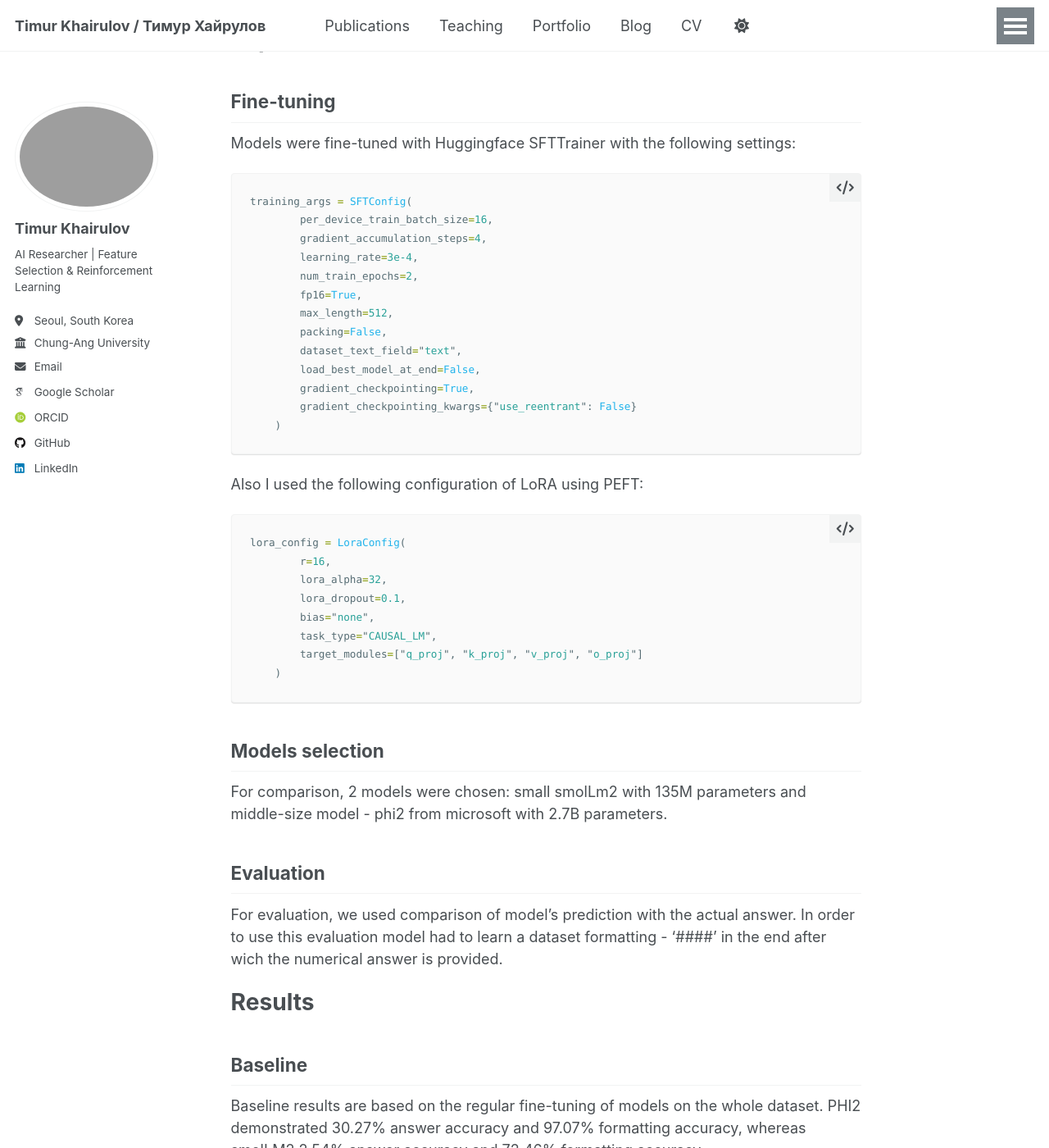
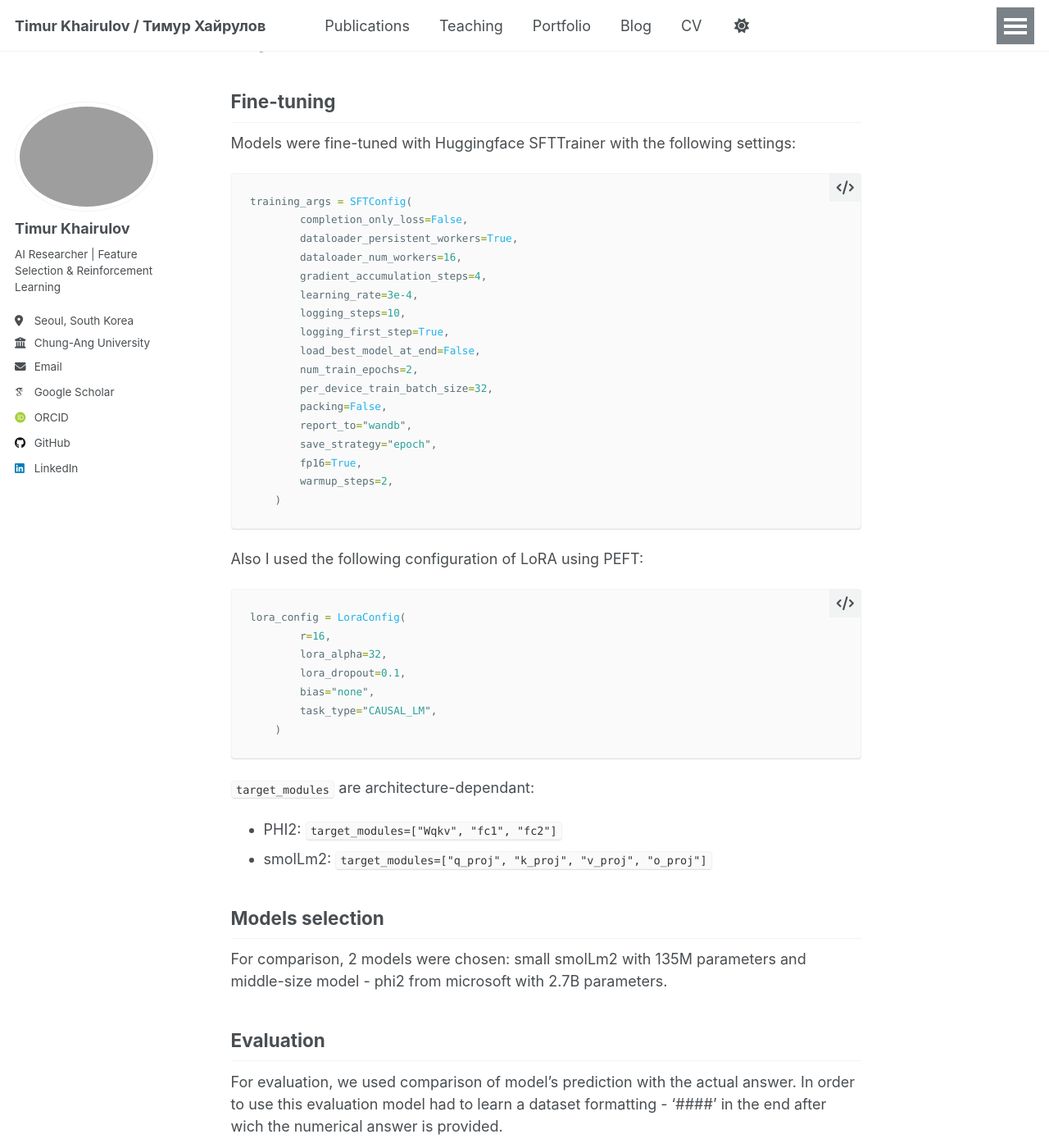
Before and after one commit to KhrTim/KhrTim.github.io, a Jekyll site: the page built from _posts/2025-11-13-curriculum-learning-math-reasoning.md, in a window 1280 px wide and 1400 px high, scrolled down 4483 px. Shown: the whole window at 82% size. Built offline with Jekyll 4.4.1, drawn with Linux system fonts in a browser that asks for light colours; nearby versions of some CDN libraries; some web fonts are replaced; library files that are not in the unit come from our copies; a script that is not in the unit is left out; comment, search, counter and statistics services are not loaded; some of the changed text lies outside the part shown.

Commit message:
last fixes

````diff
--- a/_posts/2025-11-13-curriculum-learning-math-reasoning.md
+++ b/_posts/2025-11-13-curriculum-learning-math-reasoning.md
@@ -65,7 +65,7 @@ Eventually I came up with this formula for the question difficulty estimation:
 
 $$
 \displaylines{
-Sample_Complexity_Score = L_a + (OP_q * N_q)
+Sample\_Complexity\_Score = L_a + (OP_q * N_q)
 }
 $$
 
@@ -129,17 +129,21 @@ Models were fine-tuned with Huggingface SFTTrainer with the following settings:
 
 ```python
 training_args = SFTConfig(
-        per_device_train_batch_size=16,
+        completion_only_loss=False,
+        dataloader_persistent_workers=True,
+        dataloader_num_workers=16,
         gradient_accumulation_steps=4,
         learning_rate=3e-4,
+        logging_steps=10,
+        logging_first_step=True,
+        load_best_model_at_end=False,
         num_train_epochs=2,
+        per_device_train_batch_size=32,
+        packing=False,
+        report_to="wandb",
+        save_strategy="epoch",
         fp16=True,
-        max_length=512,
-        packing=False,
-        dataset_text_field="text",
-        load_best_model_at_end=False,
-        gradient_checkpointing=True,
-        gradient_checkpointing_kwargs={"use_reentrant": False}
+        warmup_steps=2,
     )
 ```
 
@@ -152,9 +156,12 @@ lora_config = LoraConfig(
         lora_dropout=0.1,
         bias="none",
         task_type="CAUSAL_LM",
-        target_modules=["q_proj", "k_proj", "v_proj", "o_proj"]
     )
 ```
+
+`target_modules` are architecture-dependant:
+- PHI2: `target_modules=["Wqkv", "fc1", "fc2"]`
+- smolLm2: `target_modules=["q_proj", "k_proj", "v_proj", "o_proj"]`
 
 
 ## Models selection
````
